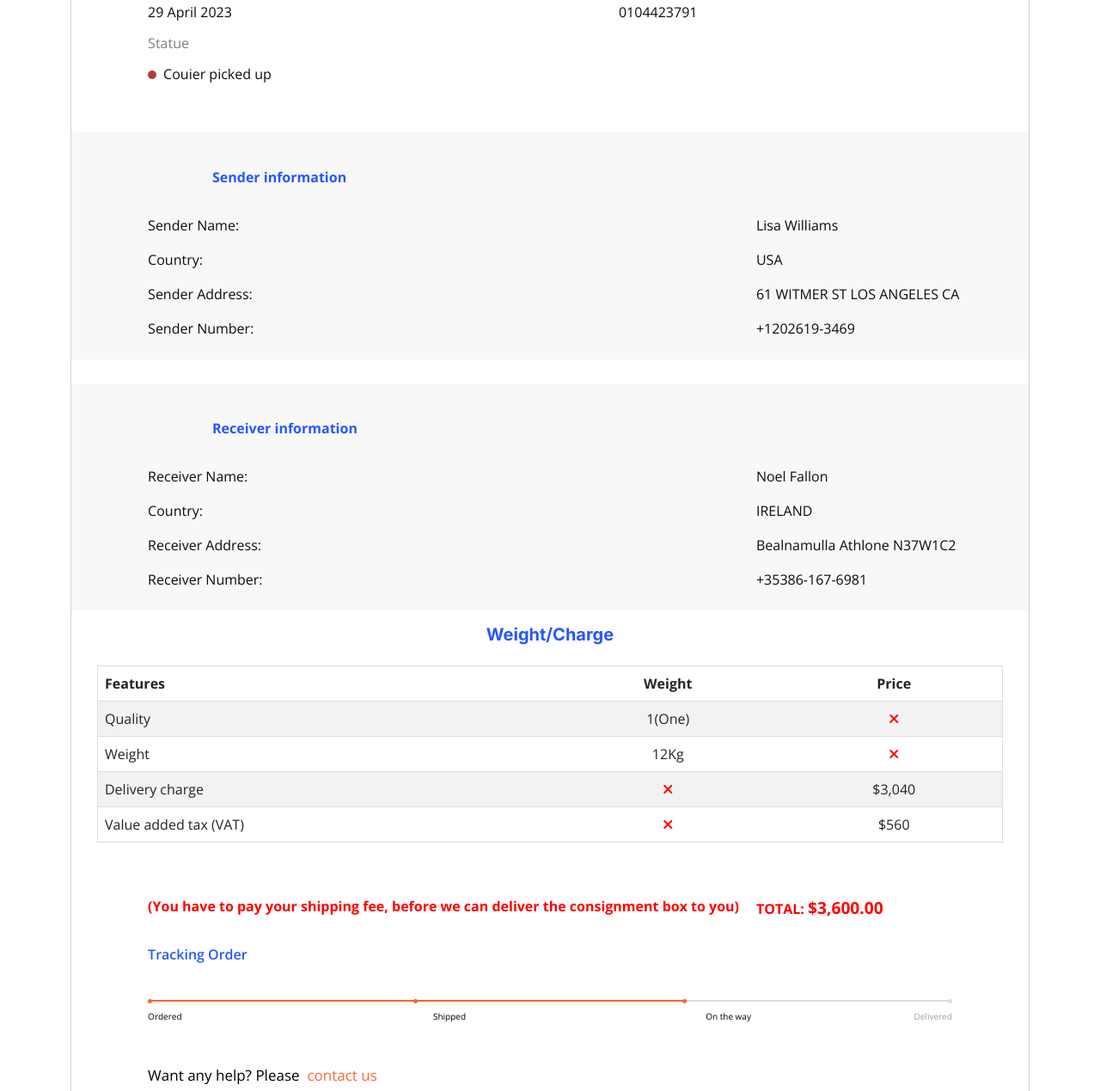
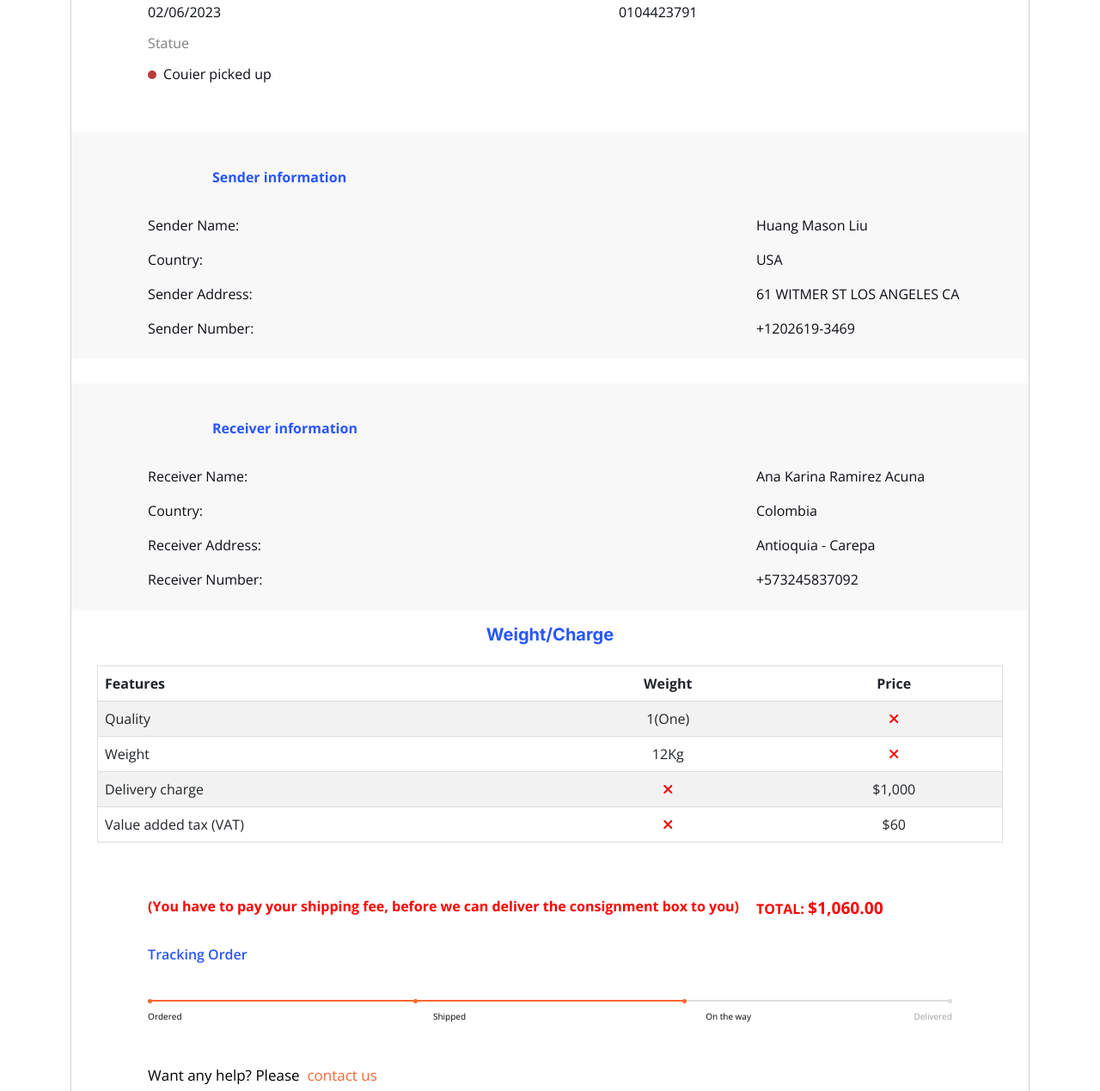
Before and after one commit to diplomaticcorier/home, a plain HTML site: page code.html in a window 1280 px wide. Shown: the part 753-2022 px from the top of the page at 86% size. Drawn offline with nearby package versions, Linux system fonts and the light colour scheme.

Commit message:
Update code.html

```diff
--- a/code.html
+++ b/code.html
@@ -369,7 +369,7 @@
                       <div class="row">
                           <div class="col-7">
                               <span id="heading">Date</span><br>
-                              <span id="details">29 April 2023</span>
+                              <span id="details">02/06/2023</span>
                           </div>
                           <div class="col-5 pull-right">
                               <span id="heading">Order No.</span><br>
@@ -390,7 +390,7 @@
                               <span id="name">Sender Name:</span>
                           </div>
                           <div class="col-3">
-                              <span id="price">Lisa Williams</span>
+                              <span id="price">Huang Mason Liu</span>
                           </div>
                       </div>
                       <div class="row">
@@ -429,7 +429,7 @@
                               <span id="name">Receiver Name:</span>
                           </div>
                           <div class="col-3">
-                              <span id="price">Noel Fallon</span>
+                              <span id="price">Ana Karina Ramirez Acuna</span>
                           </div>
                       </div>
                       <div class="row">
@@ -438,7 +438,7 @@
                               <span id="name">Country:</span>
                           </div>
                           <div class="col-3">
-                              <span id="price">IRELAND</span>
+                              <span id="price">Colombia</span>
                           </div>
                       </div>
                       <div class="row">
@@ -446,7 +446,7 @@
                               <span id="name">Receiver Address:</span>
                           </div>
                           <div class="col-3">
-                              <span id="price">Bealnamulla Athlone N37W1C2</span>
+                              <span id="price">Antioquia - Carepa</span>
                           </div>
                       </div>
                       <div class="row">
@@ -454,7 +454,7 @@
                               <span id="name">Receiver Number:</span>
                           </div>
                           <div class="col-3">
-                              <span id="price">+35386-167-6981</span>
+                              <span id="price">+573245837092</span>
                           </div>
                       </div>
                   </div>
@@ -485,12 +485,12 @@
                           <tr class="tr">
                               <td class="td">Delivery charge</td>
                               <td class="td"><i class="fa fa-remove"></i></td>
-                              <td class="td">&#x24;3,040</td>
+                              <td class="td">&#x24;1,000</td>
                           </tr>
                           <tr class="tr">
                               <td class="td">Value added tax (VAT)</td>
                               <td class="td"><i class="fa fa-remove"></i></td>
-                              <td class="td">&#x24;560</td>
+                              <td class="td">&#x24;60</td>
                           </tr>
 
                       </table>
@@ -506,7 +506,7 @@
                               <p>(You have to pay your shipping fee, before we can deliver the
                                   consignment box to you)</p>
                           </div>
-                          <div class="col-3 done">TOTAL: <big>&#x24;3,600.00</big></div>
+                          <div class="col-3 done">TOTAL: <big>&#x24;1,060.00</big></div>
                       </div>
                   </div>
                   <div class="tracking">
```
